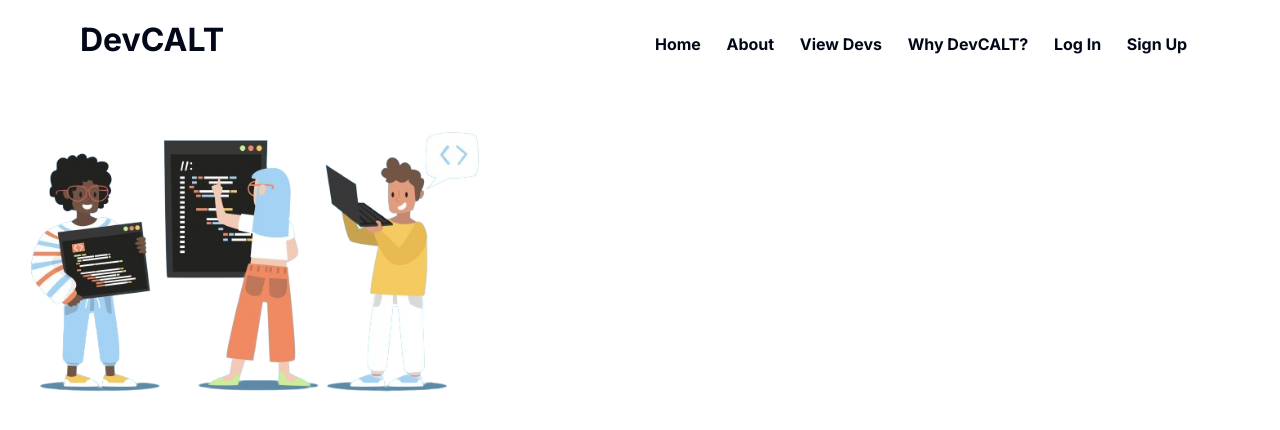
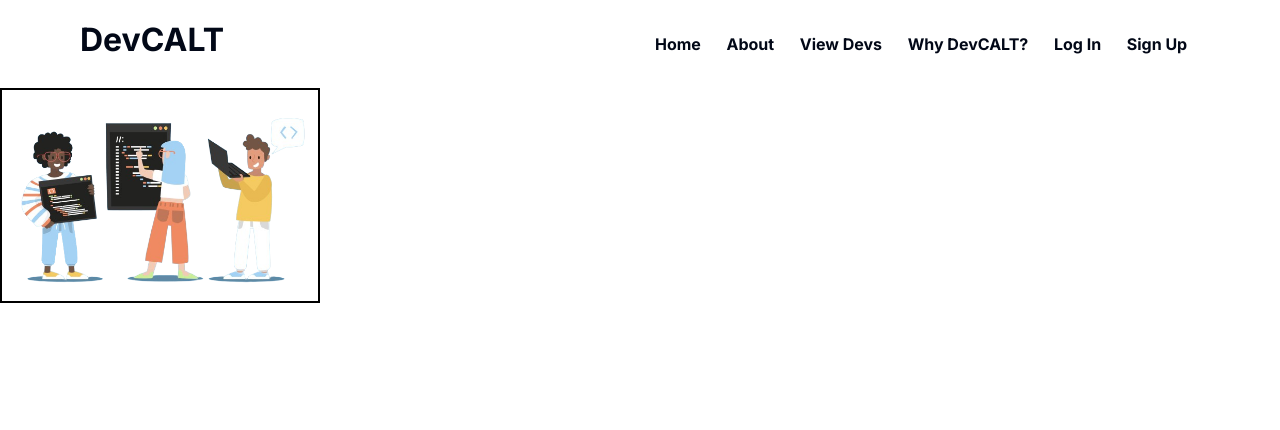
Before and after one commit to Saran-pariyar/DevCALT, a Next.js app: page / in a window 1280 px wide. Shown: the top 430 px of the page. Built offline with nearby package versions, Linux system fonts and the light colour scheme; no server answers.

Commit message:
Frontned starts no tailwind, Fixed DB connection problem

```diff
--- a/app/home/home.scss
+++ b/app/home/home.scss
@@ -7,5 +7,11 @@ section{
 .hero-section{
 .hero-container{
     .hero-title{}
+    .hero-img{
+        position: relative;
+        width: 20rem;
+        border: 2px solid black;
+        // height: 20rem;
+    }
 }
 }
--- a/app/home/page.tsx
+++ b/app/home/page.tsx
@@ -1,4 +1,4 @@
-"use client"
+ "use client"
 
 import "./home.scss"
 // import { Button } from "@/components/ui/button"
@@ -17,13 +17,12 @@ const HomeComponent = async () => {
 
 
       <div className="hero-container ">
-      <Image
-      // loader={imageLoader}
-      src="/img/hero-bg.png"
-      alt="Picture of the author"
-      width={500}
-      height={500}
-    />
+        <div className="hero-img" >
+
+
+        <img src="/img/hero-bg.png" alt="" />
+    </div>
+
       </div>
 
     </section>
```
